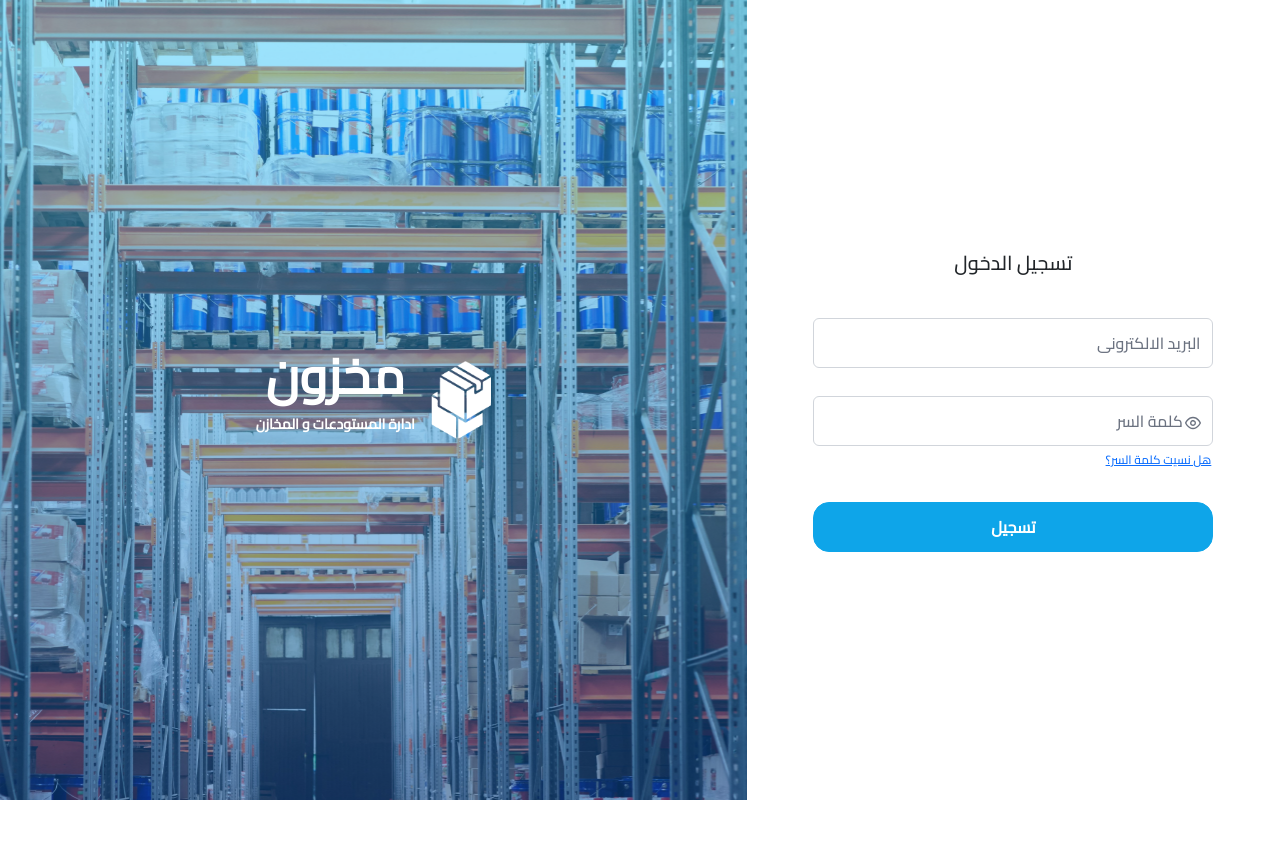
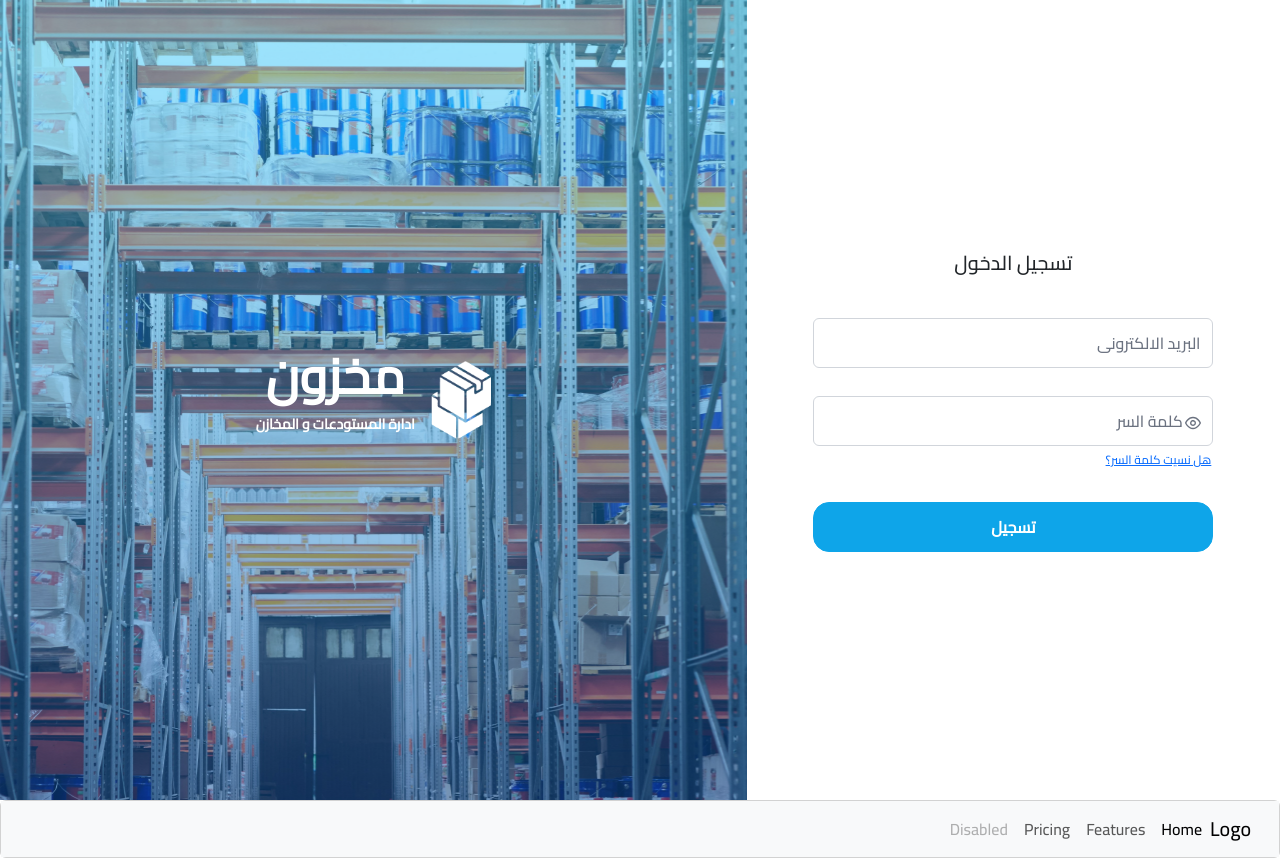
Before and after one commit to teamm-39/Ma5zonyProject-front-end, a React (Vite) app: page /Login in a window 1280 px wide. Before the commit the page ends 800 px from the top, so only its background shows below. Built offline with nearby package versions, Linux system fonts and the light colour scheme.

Commit message:
create Navbar

```diff
--- a/src/App.jsx
+++ b/src/App.jsx
@@ -1,22 +1,24 @@
-import { Route, Routes } from 'react-router-dom'
-import LoginPage from './pages/auth/LoginPage.jsx'
-import './assets/css/global.css'
-import 'primereact/resources/themes/lara-light-indigo/theme.css';  // الموضوع
-import 'primereact/resources/primereact.min.css';  // الأسلوب العام للمكونات
-import 'primeicons/primeicons.css';  // أيقونات PrimeReact
-import { PrimeReactProvider } from 'primereact/api';
+import { Route, Routes } from "react-router-dom";
+import LoginPage from "./pages/auth/LoginPage.jsx";
+import "./assets/css/global.css";
+import "primereact/resources/themes/lara-light-indigo/theme.css"; // الموضوع
+import "primereact/resources/primereact.min.css"; // الأسلوب العام للمكونات
+import "primeicons/primeicons.css"; // أيقونات PrimeReact
+import { PrimeReactProvider } from "primereact/api";
+import NavBar from "./features/NavBar.jsx";
 
 function App() {
   return (
     <>
       <PrimeReactProvider>
-      <Routes >
-      <Route path='/Login' element={<LoginPage />} />
-    </Routes>
+        <Routes>
+          <Route path="/Login" element={<LoginPage />} />
 
+        </Routes>
+        <NavBar />
       </PrimeReactProvider>
     </>
-  )
+  );
 }
 
-export default App
+export default App;
--- /dev/null
+++ b/src/features/NavBar.jsx
@@ -0,0 +1,42 @@
+function NavBar() {
+  return (
+    <div className="card">
+      <nav className="navbar navbar-expand-lg bg-body-tertiary">
+        <div className="container-fluid">
+          <a className="navbar-brand" href="#">
+            Logo
+          </a>
+          <button
+            className="navbar-toggler"
+            type="button"
+            data-bs-toggle="collapse"
+            data-bs-target="#navbarNavAltMarkup"
+            aria-controls="navbarNavAltMarkup"
+            aria-expanded="false"
+            aria-label="Toggle navigation"
+          >
+            <span className="navbar-toggler-icon"></span>
+          </button>
+          <div className="collapse navbar-collapse" id="navbarNavAltMarkup">
+            <div className="navbar-nav text-center">
+              <a className="nav-link active" aria-current="page" href="#">
+                Home
+              </a>
+              <a className="nav-link" href="#">
+                Features
+              </a>
+              <a className="nav-link" href="#">
+                Pricing
+              </a>
+              <a className="nav-link disabled" aria-disabled="true">
+                Disabled
+              </a>
+            </div>
+          </div>
+        </div>
+      </nav>
+    </div>
+  );
+}
+
+export default NavBar;
```
